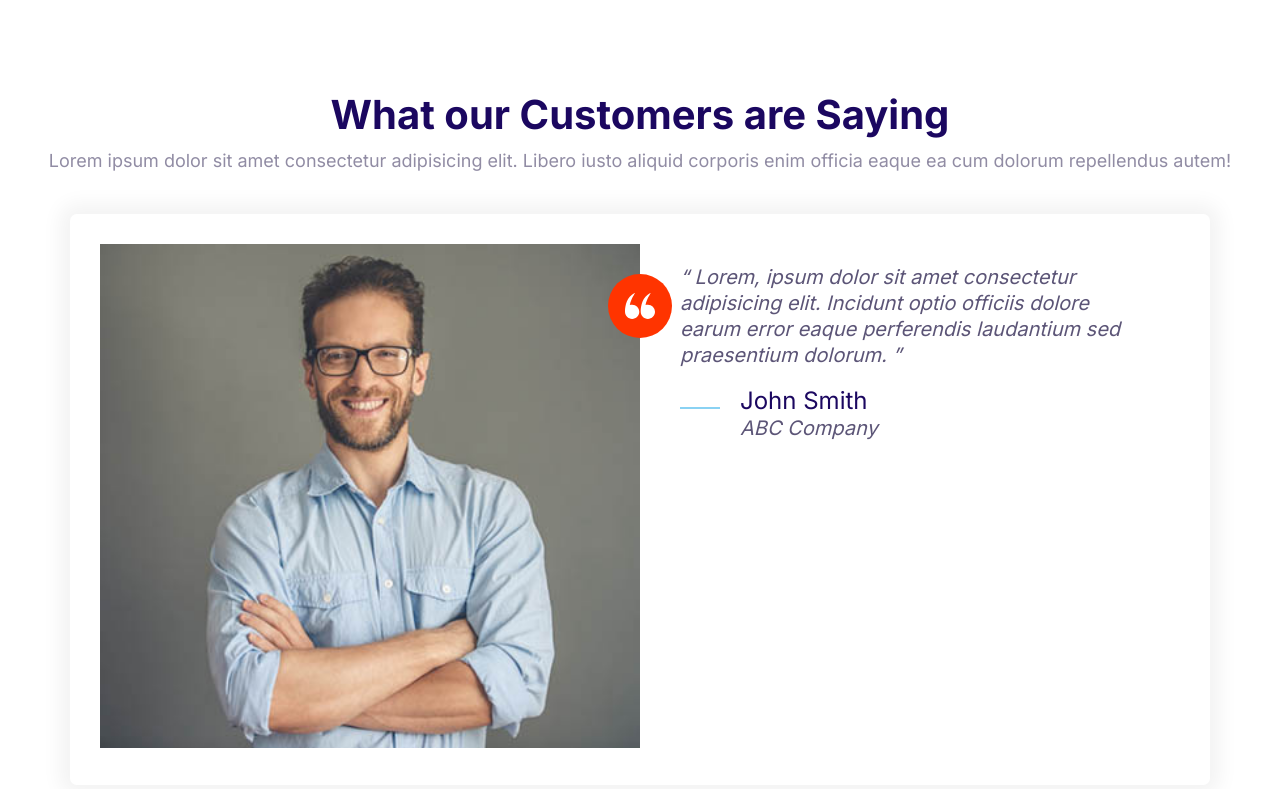
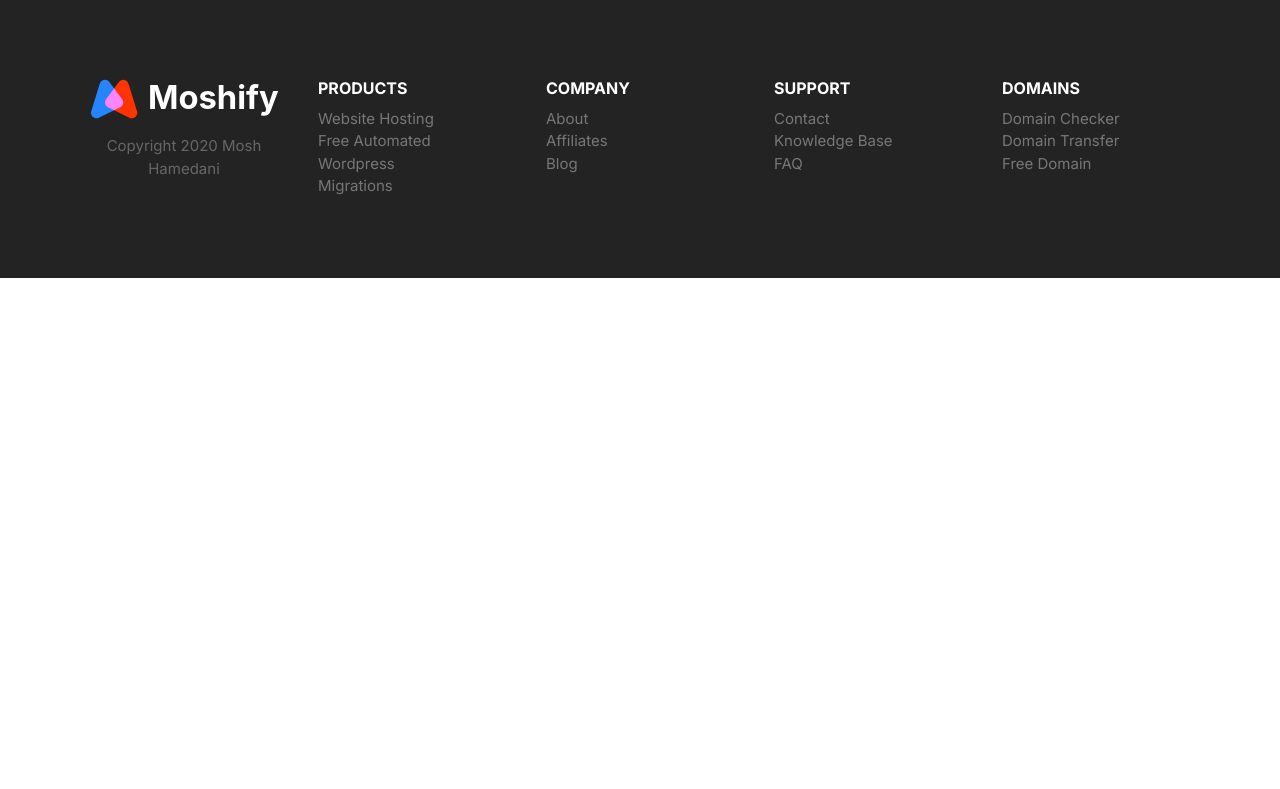
Before and after one commit to AkhilGoel2211/moshified-clone, a plain HTML site: page index.html in a window 1280 px wide. Drawn offline with Linux system fonts and the light colour scheme.

Commit message:
Building the complete Footer Component.

```diff
--- a/css/styles.css
+++ b/css/styles.css
@@ -651,6 +651,12 @@ a {
   color: #fff;
 }
 
+.block--dark h1,
+.block--dark h2,
+.block--dark h3 {
+  color: #fff;
+}
+
 .block--skewed-right {
   padding-bottom: calc(var(--padding-vertical) + 4rem);
   clip-path: polygon(0% 0%, 100% 0%, 100% 100%, 0% 80%);
@@ -845,3 +851,86 @@ a {
     max-width: 700px;
   }
 }
+
+
+/* Footer */
+
+.footer {
+    background: #232323;
+}
+
+.footer a {
+  color: #777;
+  transition: color 0.3s;
+}
+
+.footer a:hover {
+  color: #fff;
+}
+
+.footer__section {
+  padding: 2rem;
+  border-bottom: 1px solid #393939;
+}
+
+.footer__section .list {
+  margin: 0;
+}
+
+.footer__heading {
+  text-transform: uppercase;
+  font-weight: 600;
+}
+
+.footer__brand {
+  margin-top: 5rem;
+  text-align: center;
+}
+
+.footer__brand img {
+  /* TODO: Consider refactoring this and applying it to
+  all images. */
+  width: 100%;
+  max-width: 230px;
+}
+
+.footer__copyright {
+  font-size: 2.1rem;
+  color: #fff;
+  opacity: 0.3;
+}
+
+@media screen and (min-width: 768px) {
+  .footer {
+    font-size: 1.5rem;
+  }
+  .footer__sections {
+    grid-template-columns: repeat(auto-fit, minmax(10rem, 1fr));
+  }
+
+  .footer .collapsible__chevron {
+    display: none;
+  }
+
+  .footer .collapsible__content {
+    opacity: 1;
+    max-height: 100%;
+  }
+
+  .footer__brand {
+    order: -1;
+    margin-top: 1rem;
+  }
+
+  .footer__copyright {
+    font-size: 1.5rem;
+  }
+
+  .footer__section {
+    border: 0;
+  }
+
+  .footer__heading {
+    font-size: 1.6rem;
+  }
+}
--- a/index.html
+++ b/index.html
@@ -15,52 +15,74 @@
     <link rel="stylesheet" href="/css/styles.css" />
   </head>
   <body>
-    <section class="block">
-      <header class="block__header">
-        <h2>What our Customers are Saying</h2>
-        <p>
-          Lorem ipsum dolor sit amet consectetur adipisicing elit. Libero iusto
-          aliquid corporis enim officia eaque ea cum dolorum repellendus autem!
-        </p>
+    <footer class="block block--dark footer">
+      <div class="container grid footer__sections">
+        <section class="collapsible collapsible--expanded footer__section">
+          <header class="collapsible__header">
+            <h2 class="collapsible__heading footer__heading">Products</h2>
+            <svg class="icon icon--white collapsible__chevron">
+              <use xlink:href="images/sprite.svg#chevron"></use>
+            </svg>
           </header>
-      <div class="container">
-        <div class="card testimonial">
-          <div class="grid grid--1x2">
-            <div class="testimonial__image">
-              <img
-                src="images/testimonial.jpg"
-                alt="A happy, smiling customer"
-              />
-              <span class="icon-container icon-container--accent">
-                <svg class="icon icon--white icon--small">
-                  <use xlink:href="images/sprite.svg#quotes"></use>
+          <div class="collapsible__content">
+            <ul class="list">
+              <li><a href="#">Website Hosting</a></li>
+              <li><a href="#">Free Automated Wordpress</a></li>
+              <li><a href="#">Migrations</a></li>
+            </ul>
+          </div>
+        </section>
+        <section class="collapsible footer__section">
+          <header class="collapsible__header">
+            <h2 class="collapsible__heading footer__heading">Company</h2>
+            <svg class="icon icon--white collapsible__chevron">
+              <use xlink:href="images/sprite.svg#chevron"></use>
             </svg>
-              </span>
+          </header>
+          <div class="collapsible__content">
+            <ul class="list">
+              <li><a href="#">About</a></li>
+              <li><a href="#">Affiliates</a></li>
+              <li><a href="#">Blog</a></li>
+            </ul>
           </div>
-            <blockquote class="quote">
-              <p class="quote__text">
-                Lorem, ipsum dolor sit amet consectetur adipisicing elit.
-                Incidunt optio officiis dolore earum error eaque perferendis
-                laudantium sed praesentium dolorum.
-              </p>
-              <footer>
-                <div class="media">
-                  <div class="media__image">
-                    <svg class="icon icon--primary quote__line">
-                      <use xlink:href="images/sprite.svg#line"></use>
+        </section>
+        <section class="collapsible footer__section">
+          <header class="collapsible__header">
+            <h2 class="collapsible__heading footer__heading">Support</h2>
+            <svg class="icon icon--white collapsible__chevron">
+              <use xlink:href="images/sprite.svg#chevron"></use>
             </svg>
+          </header>
+          <div class="collapsible__content">
+            <ul class="list">
+              <li><a href="#">Contact</a></li>
+              <li><a href="#">Knowledge Base</a></li>
+              <li><a href="#">FAQ</a></li>
+            </ul>
           </div>
-                  <div class="media__body">
-                    <h3 class="media__title quote__author">John Smith</h3>
-                    <p class="quote__organization">ABC Company</p>
+        </section>
+        <section class="collapsible footer__section">
+          <header class="collapsible__header">
+            <h2 class="collapsible__heading footer__heading">Domains</h2>
+            <svg class="icon icon--white collapsible__chevron">
+              <use xlink:href="images/sprite.svg#chevron"></use>
+            </svg>
+          </header>
+          <div class="collapsible__content">
+            <ul class="list">
+              <li><a href="#">Domain Checker</a></li>
+              <li><a href="#">Domain Transfer</a></li>
+              <li><a href="#">Free Domain</a></li>
+            </ul>
           </div>
+        </section>
+        <section class="footer__brand">
+          <img src="images/logo.svg" alt="" />
+          <p class="footer__copyright">Copyright 2020 Mosh Hamedani</p>
+        </section>
       </div>
     </footer>
-            </blockquote>
-          </div>
-        </div>
-      </div>
-    </section>
     <script src="js/main.js"></script>
   </body>
 </html>
```
Also changed, not shown: components/block-footer.html (added, +68 -0 lines), components/block-testimonials.html (added, +40 -0 lines). Lines whose indentation alone changed are shown as unchanged.
